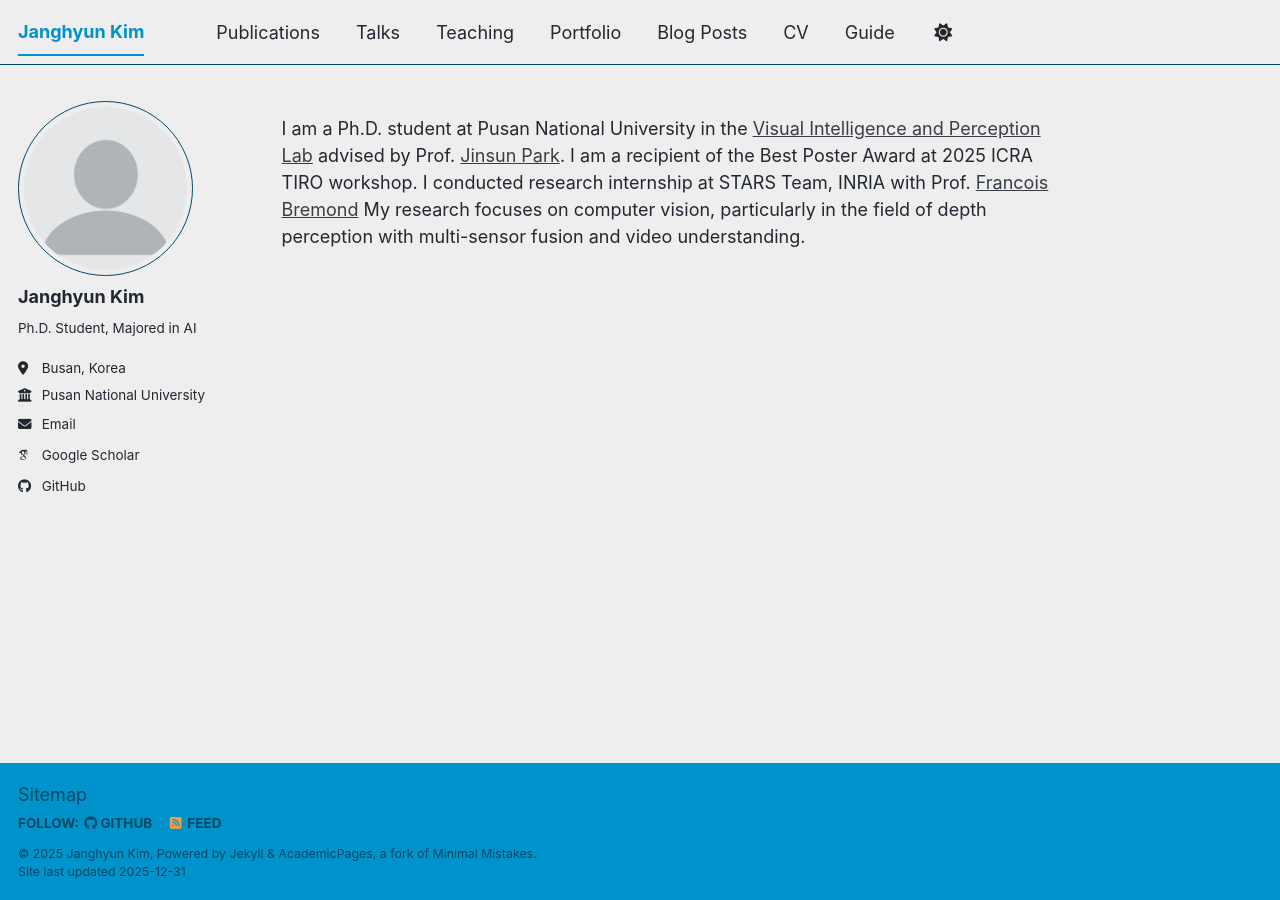
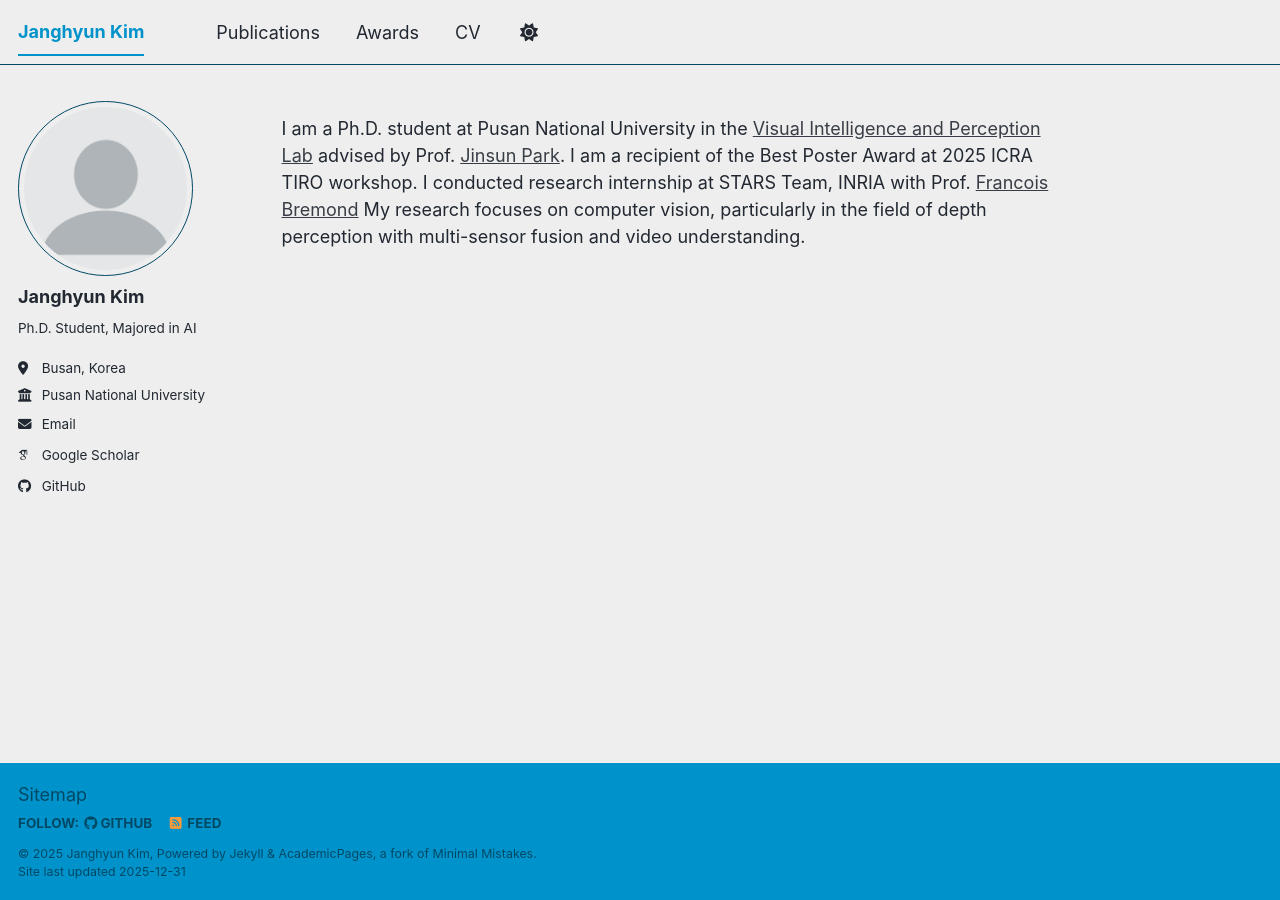
Before and after one commit to Janghyun41/Janghyun41.github.io, a Jekyll site: the page built from _pages/about.md, in a window 1280 px wide. Built offline with Jekyll 4.4.1, drawn with Linux system fonts in a browser that asks for light colours; some web fonts are replaced; a script bundle is joined from its source files by our own code; library files that are not in the unit come from our copies.

Commit message:
Update navigation menu by removing items and adding Awards
Removed several navigation items and added 'Awards'.

```diff
--- a/_data/navigation.yml
+++ b/_data/navigation.yml
@@ -11,23 +11,11 @@
   - title: "Publications"
     url: /publications/
 
-  - title: "Talks"
-    url: /talks/
-
-  - title: "Teaching"
-    url: /teaching/
-
-  - title: "Portfolio"
-    url: /portfolio/
-
-  - title: "Blog Posts"
-    url: /year-archive/
+  - title: "Awards"
+    url: /awards/
 
   - title: "CV"
     url: /cv/
 
   # - title: "CV"
   #   url: /cv-json/
-
-  - title: "Guide"
-    url: /markdown/
```
